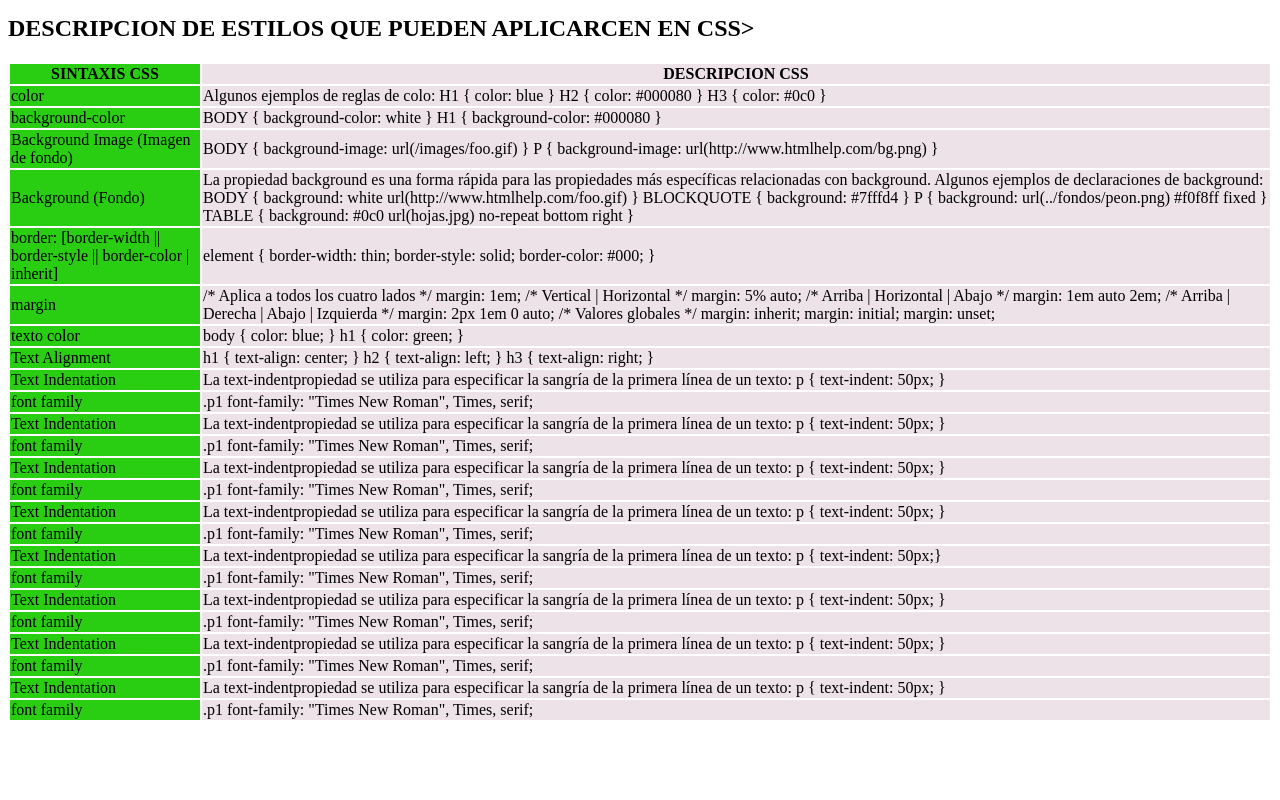
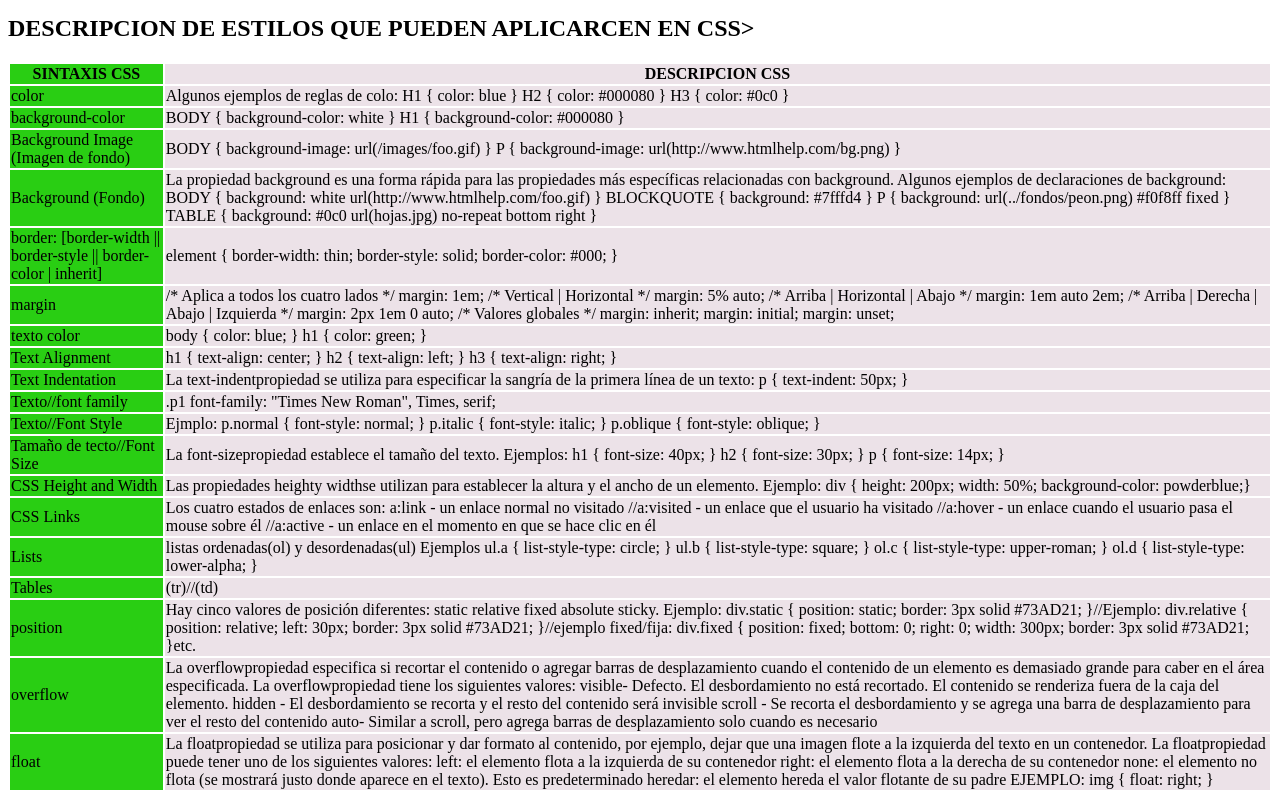
Before and after one commit to andreslpinto29/SitioWeb, a plain HTML site: page index.html in a window 1280 px wide. Shown: the part 805-1605 px from the top of the page. Before the commit the page ends 1535 px from the top, so only its background shows below. Drawn offline with Linux system fonts and the light colour scheme.

Commit message:
VOLUMEN 5.0

```diff
--- a/index.html
+++ b/index.html
@@ -178,90 +178,129 @@
                       }</td>
             </tr>
             <tr>
-                <td>font family</td>
+                <td>Texto//font family</td>
                 <td>.p1  font-family: "Times New Roman", Times, serif;</td>
             </tr>
                 <!--css de la tabla 2 x 10-->
 
 
             <tr>
-                <td>Text Indentation</td>
-                <td>La text-indentpropiedad se utiliza para
-                    especificar la sangría de la primera línea de un texto: p {
-                        text-indent: 50px;
-                      }</td>
+                <td>Texto//Font Style</td>
+                <td>Ejmplo: p.normal {
+                    font-style: normal;
+                  }
+
+                  p.italic {
+                    font-style: italic;
+                  }
+
+                  p.oblique {
+                    font-style: oblique;
+                  }</td>
             </tr>
             <tr>
-                <td>font family</td>
-                <td>.p1  font-family: "Times New Roman", Times, serif;</td>
+                <td>Tamaño de tecto//Font Size</td>
+                <td>La font-sizepropiedad establece el tamaño del texto.
+                    Ejemplos: h1 {
+                        font-size: 40px;
+                      }
+
+                      h2 {
+                        font-size: 30px;
+                      }
+
+                      p {
+                        font-size: 14px;
+                      }
+
+                </td>
             </tr>
         <tr>
-            <td>Text Indentation</td>
-            <td>La text-indentpropiedad se utiliza para
-                especificar la sangría de la primera línea de un texto: p {
-                    text-indent: 50px;
-                  }</td>
+            <td>CSS Height and Width</td>
+            <td>Las propiedades heighty widthse utilizan para establecer la altura
+                y el ancho de un elemento. Ejemplo: div {
+                    height: 200px;
+                    width: 50%;
+                    background-color: powderblue;} </td>
         </tr>
         <tr>
-            <td>font family</td>
-            <td>.p1  font-family: "Times New Roman", Times, serif;</td>
+            <td>CSS Links </td>
+            <td>Los cuatro estados de enlaces son:
+
+                a:link - un enlace normal no visitado
+                //a:visited - un enlace que el usuario ha visitado
+                //a:hover - un enlace cuando el usuario pasa el mouse sobre él
+                //a:active - un enlace en el momento en que se hace clic en él</td>
         </tr>
     <tr>
-        <td>Text Indentation</td>
-        <td>La text-indentpropiedad se utiliza para
-            especificar la sangría de la primera línea de un texto: p {
-                text-indent: 50px;
-              }</td>
+        <td>Lists</td>
+        <td>listas ordenadas(ol) y desordenadas(ul) Ejemplos ul.a {
+            list-style-type: circle;
+          }
+
+          ul.b {
+            list-style-type: square;
+          }
+
+          ol.c {
+            list-style-type: upper-roman;
+          }
+
+          ol.d {
+            list-style-type: lower-alpha;
+          }</td>
     </tr>
     <tr>
-        <td>font family</td>
-        <td>.p1  font-family: "Times New Roman", Times, serif;</td>
+        <td>Tables</td>
+        <td>(tr)//(td) </td>
     </tr>
 <tr>
-    <td>Text Indentation</td>
-    <td>La text-indentpropiedad se utiliza para
-        especificar la sangría de la primera línea de un texto: p {
-            text-indent: 50px;}</td>
+    <td>position</td>
+    <td>Hay cinco valores de posición diferentes:
+
+        static
+        relative
+        fixed
+        absolute
+        sticky.  Ejemplo: div.static {
+            position: static;
+            border: 3px solid #73AD21;
+          }//Ejemplo: div.relative {
+            position: relative;
+            left: 30px;
+            border: 3px solid #73AD21;
+          }//ejemplo fixed/fija: div.fixed {
+            position: fixed;
+            bottom: 0;
+            right: 0;
+            width: 300px;
+            border: 3px solid #73AD21;
+          }etc.</td>
 </tr>
 <tr>
-    <td>font family</td>
-    <td>.p1  font-family: "Times New Roman", Times, serif;</td>
+    <td>overflow</td>
+    <td>La overflowpropiedad especifica si recortar el contenido o agregar barras de desplazamiento cuando el contenido de un elemento es demasiado grande para caber en el área especificada.
+
+        La overflowpropiedad tiene los siguientes valores:
+
+        visible- Defecto. El desbordamiento no está recortado. El contenido se renderiza fuera de la caja del elemento.
+        hidden - El desbordamiento se recorta y el resto del contenido será invisible
+        scroll - Se recorta el desbordamiento y se agrega una barra de desplazamiento para ver el resto del contenido
+        auto- Similar a scroll, pero agrega barras de desplazamiento solo cuando es necesario</td>
 </tr>
 <tr>
-    <td>Text Indentation</td>
-    <td>La text-indentpropiedad se utiliza para
-        especificar la sangría de la primera línea de un texto: p {
-            text-indent: 50px;
+    <td>float</td>
+    <td>La floatpropiedad se utiliza para posicionar y dar formato al contenido, por ejemplo, dejar que una imagen flote a la izquierda del texto en un contenedor.
+
+        La floatpropiedad puede tener uno de los siguientes valores:
+
+        left: el elemento flota a la izquierda de su contenedor
+        right: el elemento flota a la derecha de su contenedor
+        none: el elemento no flota (se mostrará justo donde aparece en el texto). Esto es predeterminado
+        heredar: el elemento hereda el valor flotante de su padre EJEMPLO: img {
+            float: right;
           }</td>
-</tr>
-<tr>
-    <td>font family</td>
-    <td>.p1  font-family: "Times New Roman", Times, serif;</td>
-</tr>
 
-<tr>
-    <td>Text Indentation</td>
-    <td>La text-indentpropiedad se utiliza para
-        especificar la sangría de la primera línea de un texto: p {
-            text-indent: 50px;
-          }</td>
-</tr>
-<tr>
-    <td>font family</td>
-    <td>.p1  font-family: "Times New Roman", Times, serif;</td>
-</tr>
-
-<tr>
-    <td>Text Indentation</td>
-    <td>La text-indentpropiedad se utiliza para
-        especificar la sangría de la primera línea de un texto: p {
-            text-indent: 50px;
-          }</td>
-</tr>
-<tr>
-    <td>font family</td>
-    <td>.p1  font-family: "Times New Roman", Times, serif;</td>
-</tr>
 
         <colgroup>
             <col style="background:rgb(41, 206, 19)">
```
